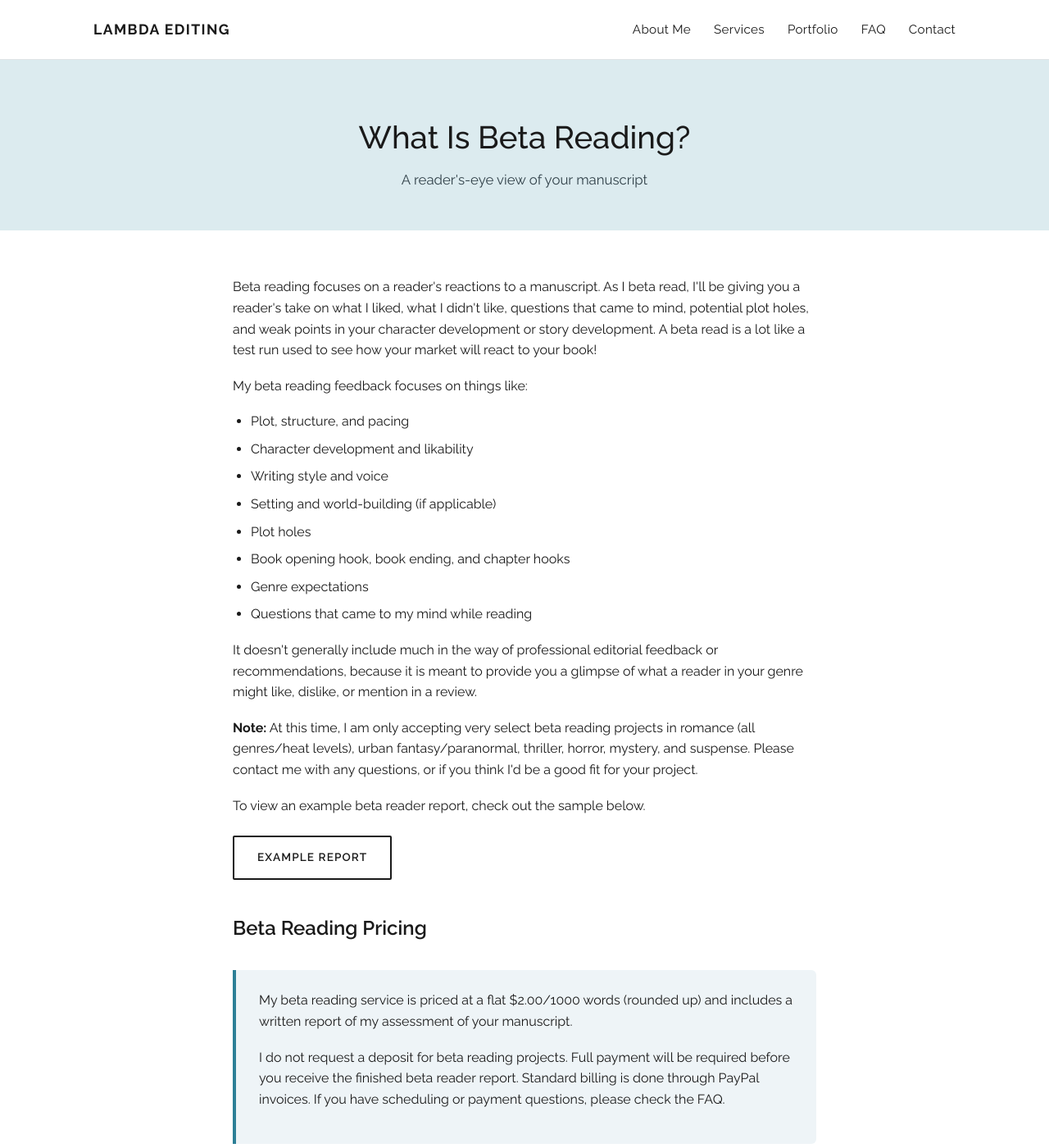
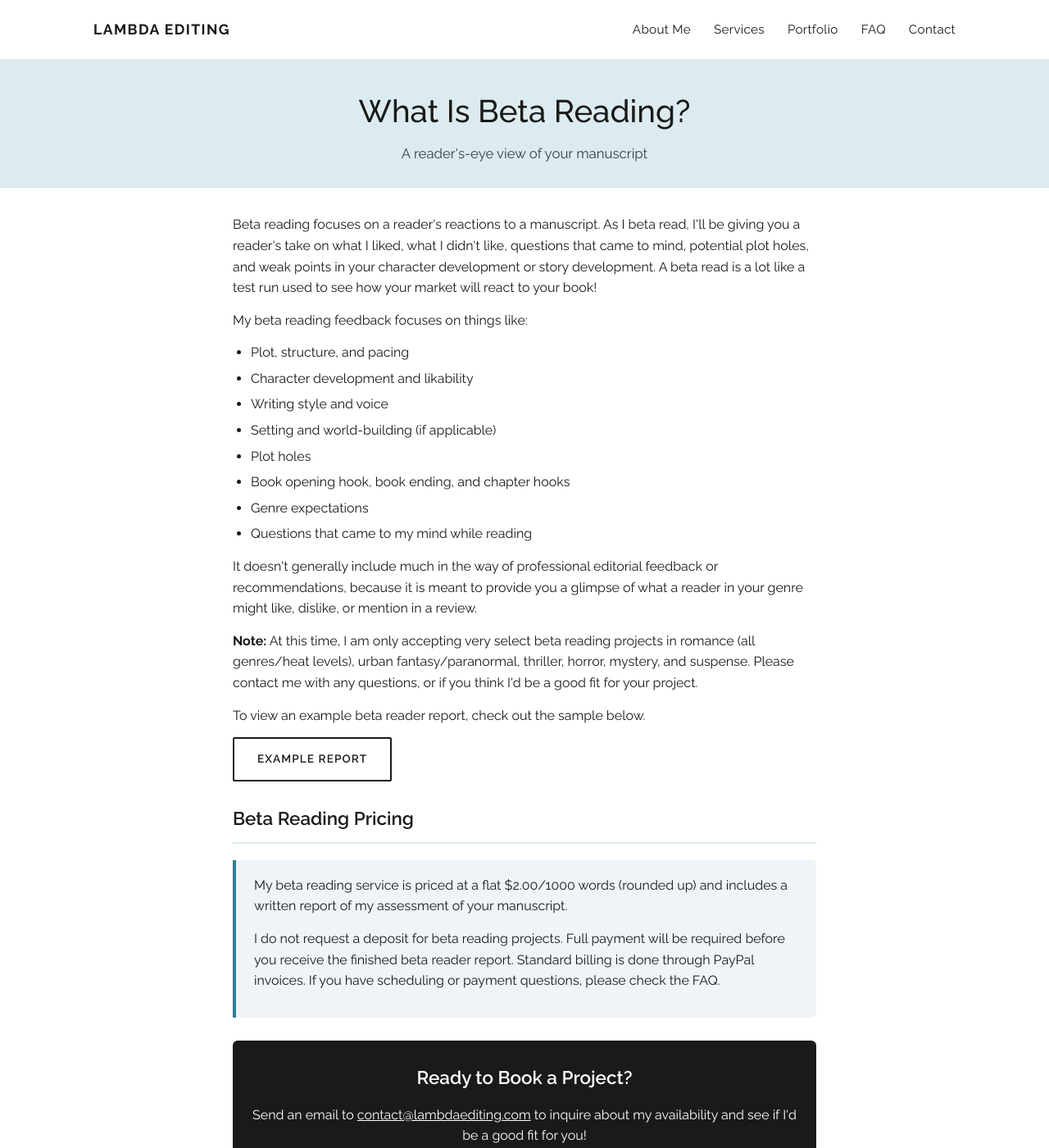
Before and after one commit to lambdaediting/lambdaediting.github.io, a Jekyll site: the page built from services/beta-reading.md, in a window 1280 px wide and 1400 px high. Shown: the whole window at 82% size. Built offline with Jekyll 4.4.1, drawn with Linux system fonts in a browser that asks for light colours.

Commit message:
Tighten spacing site-wide and rework the portfolio grid
Cuts section, hero, page-content, portfolio, and FAQ padding/margins by
roughly a third across every page so the layout reads denser with less
dead space, while keeping legibility and card/button padding intact.

Portfolio: caps the grid at 5 covers per row with larger images, renames
the first category to "Copy Edits", and gives both category headings the
same underline treatment as the FAQ page for a consistent look across
subpages.

Co-Authored-By: Claude Sonnet 5 <noreply@anthropic.com>

```diff
--- a/assets/css/style.css
+++ b/assets/css/style.css
@@ -98,8 +98,8 @@ a { color: inherit; text-decoration: none; }
 .hero .wrap {
   position: relative;
   color: #fff;
-  padding-top: 60px;
-  padding-bottom: 60px;
+  padding-top: 40px;
+  padding-bottom: 40px;
 }
 .hero h1 {
   font-size: 2.6rem;
@@ -116,13 +116,13 @@ a { color: inherit; text-decoration: none; }
 
 /* ---- Section basics ---- */
 section {
-  padding: 80px 0;
+  padding: 48px 0;
 }
 h2.section-title {
   font-size: 2.2rem;
   font-weight: 500;
   text-align: center;
-  margin: 0 0 40px;
+  margin: 0 0 24px;
 }
 
 /* ---- About ---- */
@@ -132,20 +132,20 @@ h2.section-title {
 .about .wrap {
   display: grid;
   grid-template-columns: 1.2fr 0.8fr;
-  gap: 56px;
+  gap: 40px;
   align-items: center;
 }
 .about h2 {
   font-size: 2.2rem;
   font-weight: 500;
-  margin: 0 0 24px;
+  margin: 0 0 20px;
 }
-.about p { margin: 0 0 18px; }
+.about p { margin: 0 0 14px; }
 .about .headshot img {
   border-radius: 4px;
   box-shadow: 0 12px 32px rgba(0,0,0,0.12);
 }
-.about .cta { margin-top: 24px; }
+.about .cta { margin-top: 20px; }
 
 /* ---- Services ---- */
 .services { background: #fff; }
@@ -157,7 +157,7 @@ h2.section-title {
 .service-card {
   border: 1px solid #d4dadd;
   border-radius: 6px;
-  padding: 32px 24px;
+  padding: 28px 22px;
   display: flex;
   flex-direction: column;
   transition: box-shadow 0.2s ease, transform 0.2s ease;
@@ -169,7 +169,7 @@ h2.section-title {
 .service-card h3 {
   font-size: 1.25rem;
   font-weight: 600;
-  margin: 0 0 12px;
+  margin: 0 0 10px;
 }
 .service-card p.desc {
   flex-grow: 1;
@@ -178,7 +178,7 @@ h2.section-title {
 }
 .service-card .price {
   font-weight: 600;
-  margin: 16px 0;
+  margin: 12px 0;
   color: #1d505d;
 }
 .service-card a.btn {
@@ -188,7 +188,7 @@ h2.section-title {
 }
 .services-links {
   text-align: center;
-  margin-top: 48px;
+  margin-top: 24px;
   display: flex;
   gap: 20px;
   justify-content: center;
@@ -204,7 +204,7 @@ h2.section-title {
 .contact-cta h2 { color: #fff; }
 .contact-cta p {
   max-width: 560px;
-  margin: 0 auto 32px;
+  margin: 0 auto 20px;
   color: #cbd3d8;
   font-size: 1.05rem;
 }
@@ -219,13 +219,13 @@ h2.section-title {
 
 /* ---- Footer ---- */
 .site-footer {
-  padding: 48px 0;
+  padding: 32px 0;
   text-align: center;
   border-top: 1px solid #e0e4e6;
 }
 .footer-email {
   display: inline-block;
-  margin-bottom: 20px;
+  margin-bottom: 16px;
   font-weight: 600;
 }
 .footer-email:hover { color: #2c7f96; }
@@ -235,7 +235,7 @@ h2.section-title {
   gap: 20px;
   justify-content: center;
   padding: 0;
-  margin: 0 0 20px;
+  margin: 0 0 16px;
 }
 .social-bar a { color: #1a1a1a; }
 .social-bar a:hover { color: #2c7f96; }
@@ -249,7 +249,7 @@ h2.section-title {
 /* ---- Generic content page ---- */
 .page-hero {
   background: #dcebef;
-  padding: 64px 0 48px;
+  padding: 32px 0 28px;
   text-align: center;
 }
 .page-hero h1 {
@@ -265,53 +265,69 @@ h2.section-title {
 .page-content {
   max-width: 760px;
   margin: 0 auto;
-  padding: 56px 24px;
+  padding: 32px 24px;
 }
 .page-content h2 {
-  font-size: 1.5rem;
+  font-size: 1.4rem;
   font-weight: 600;
-  margin: 40px 0 16px;
+  border-bottom: 2px solid #dcebef;
+  padding-bottom: 10px;
+  margin: 28px 0 14px;
 }
 .page-content h2:first-child { margin-top: 0; }
-.page-content p { margin: 0 0 18px; }
-.page-content ul { margin: 0 0 18px; padding-left: 22px; }
-.page-content li { margin-bottom: 8px; }
+.page-content p { margin: 0 0 14px; }
+.page-content ul { margin: 0 0 14px; padding-left: 22px; }
+.page-content li { margin-bottom: 6px; }
 .page-content .examples {
   display: flex;
-  gap: 16px;
+  gap: 14px;
   flex-wrap: wrap;
-  margin: 24px 0 32px;
+  margin: 14px 0 20px;
 }
 .page-content .pricing-box {
   background: #eef4f7;
   border-left: 4px solid #2c7f96;
-  padding: 24px 28px;
-  margin: 32px 0;
+  padding: 18px 22px;
+  margin: 20px 0;
   border-radius: 0 6px 6px 0;
 }
 .page-content .book-cta {
   text-align: center;
   background: #1a1a1a;
   color: #fff;
-  padding: 40px 32px;
+  padding: 28px 24px;
   border-radius: 6px;
-  margin-top: 48px;
+  margin-top: 28px;
 }
-.page-content .book-cta h2 { color: #fff; margin-top: 0; }
+.page-content .book-cta h2 {
+  color: #fff;
+  border-bottom: none;
+  padding-bottom: 0;
+  margin-top: 0;
+}
 .page-content .book-cta a { color: #fff; text-decoration: underline; }
 
 /* ---- Portfolio ---- */
-.portfolio-section { padding: 56px 0 80px; }
-.portfolio-section h2.section-title { text-align: left; margin-bottom: 8px; }
+.portfolio-section { padding: 20px 0 32px; }
+.portfolio-section h2.category-heading {
+  font-size: 1.4rem;
+  font-weight: 600;
+  text-align: left;
+  border-bottom: 2px solid #dcebef;
+  padding-bottom: 10px;
+  margin: 0 0 16px;
+}
+.portfolio-section h2.category-heading:not(:first-of-type) {
+  margin-top: 32px;
+}
 .portfolio-section .cat-note {
   color: #4d646f;
-  margin: 0 0 28px;
+  margin: 0 0 20px;
 }
 .portfolio-grid {
   display: grid;
-  grid-template-columns: repeat(auto-fill, minmax(140px, 1fr));
-  gap: 18px;
-  margin-bottom: 64px;
+  grid-template-columns: repeat(5, 1fr);
+  gap: 24px;
 }
 .portfolio-grid a {
   display: block;
@@ -327,20 +343,20 @@ h2.section-title {
 .portfolio-grid img { width: 100%; height: auto; }
 
 /* ---- FAQ ---- */
-.faq-section { max-width: 760px; margin: 0 auto; padding: 56px 24px; }
-.faq-category { margin-bottom: 48px; }
+.faq-section { max-width: 760px; margin: 0 auto; padding: 32px 24px; }
+.faq-category { margin-bottom: 28px; }
 .faq-category h2 {
   font-size: 1.4rem;
   font-weight: 600;
   border-bottom: 2px solid #dcebef;
   padding-bottom: 10px;
-  margin-bottom: 20px;
+  margin-bottom: 14px;
 }
-.faq-item { margin-bottom: 24px; }
+.faq-item { margin-bottom: 14px; }
 .faq-item h3 {
   font-size: 1.05rem;
   font-weight: 600;
-  margin: 0 0 8px;
+  margin: 0 0 6px;
 }
 .faq-item p { margin: 0; color: #243138; }
 
@@ -349,6 +365,7 @@ h2.section-title {
   .service-grid { grid-template-columns: repeat(2, 1fr); }
   .about .wrap { grid-template-columns: 1fr; }
   .about .headshot { order: -1; max-width: 280px; margin: 0 auto; }
+  .portfolio-grid { grid-template-columns: repeat(3, 1fr); }
 }
 @media (max-width: 640px) {
   .nav-toggle { display: flex; }
@@ -366,8 +383,8 @@ h2.section-title {
   }
   .site-nav.open { display: flex; box-shadow: 0 8px 16px rgba(0,0,0,0.12); }
   .hero h1 { font-size: 1.9rem; }
-  section { padding: 56px 0; }
+  section { padding: 32px 0; }
   .service-grid { grid-template-columns: 1fr; }
   h2.section-title { font-size: 1.7rem; }
-  .portfolio-grid { grid-template-columns: repeat(auto-fill, minmax(110px, 1fr)); }
+  .portfolio-grid { grid-template-columns: repeat(2, 1fr); gap: 16px; }
 }
```
Also changed, not shown: portfolio.md (+2 -2 lines).
